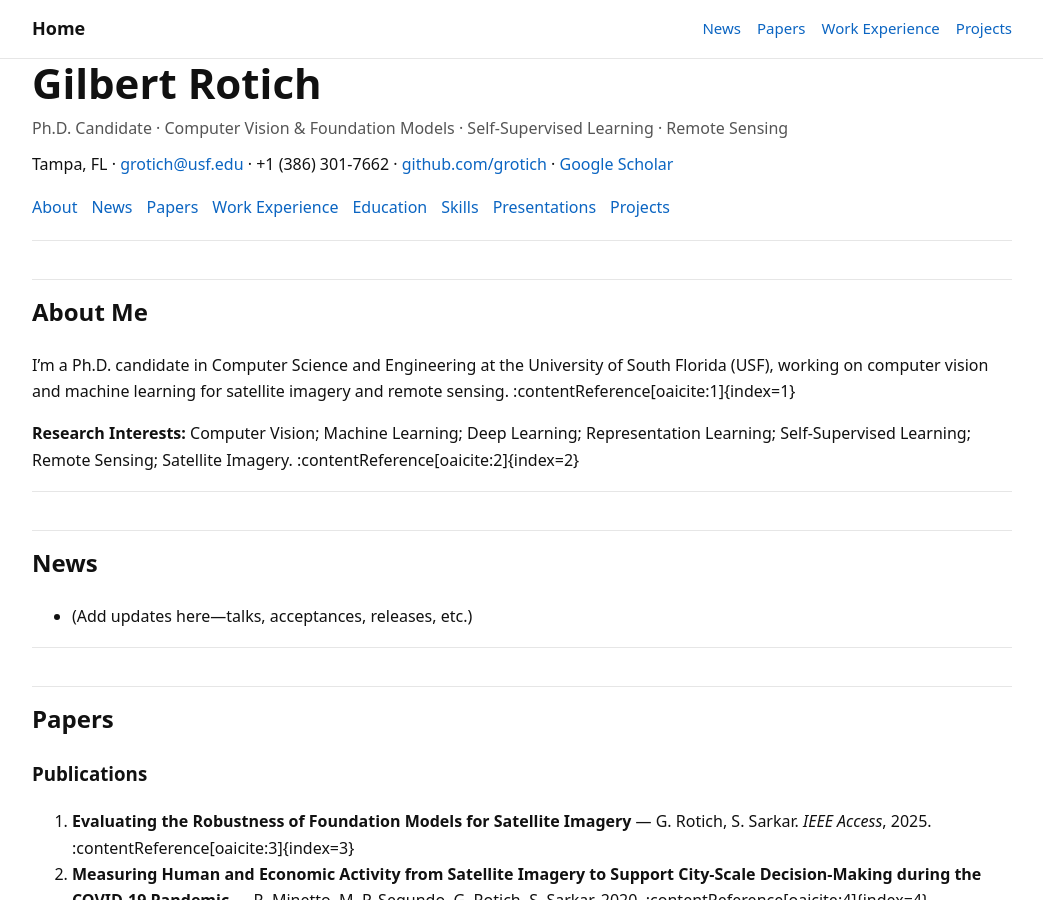
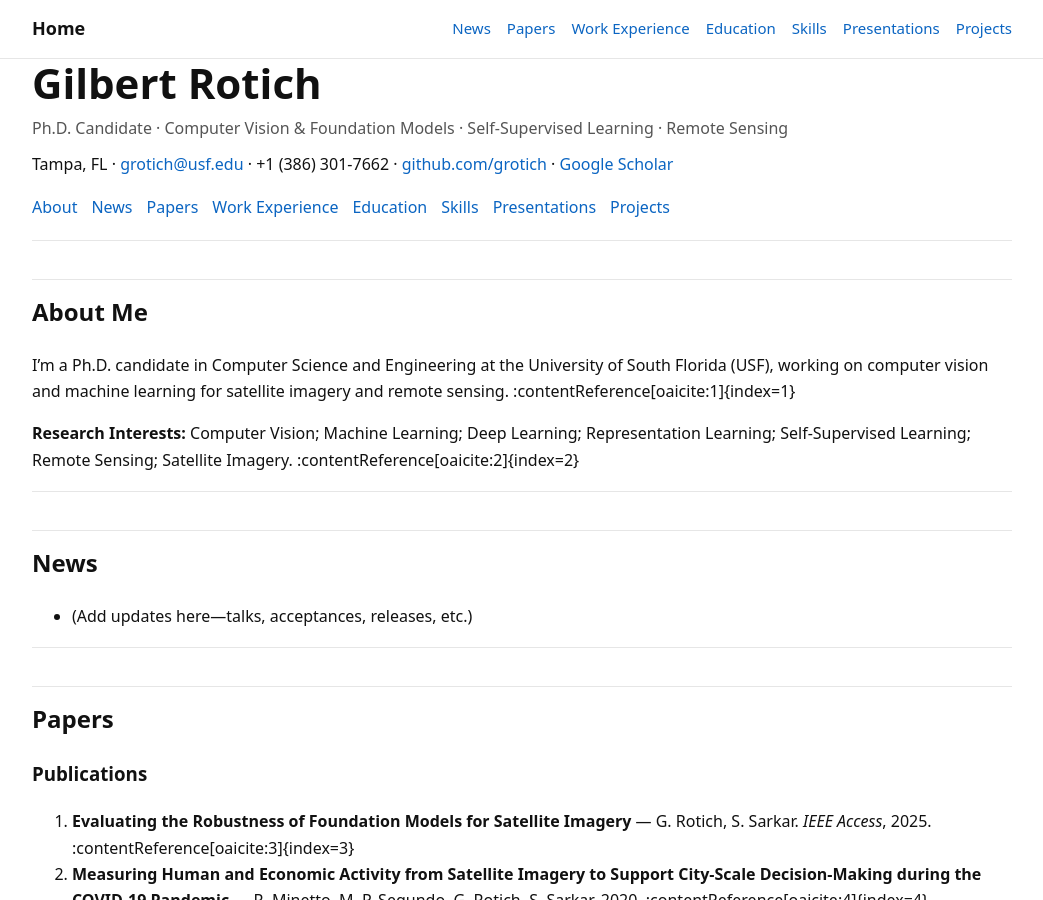
Before and after one commit to g-rotich/gilbertrotich, a Jekyll site: the page built from index.md, in a window 1280 px wide and 900 px high. Shown: the whole window, without its empty margins (118-1161 px from the left). Built offline with Jekyll 4.4.1, drawn with Linux system fonts in a browser that asks for light colours.

Commit message:
Add new navigation links for education and skills

```diff
--- a/_layouts/default.html
+++ b/_layouts/default.html
@@ -49,11 +49,15 @@
     <div class="topbar">
       <div class="brand">{{ site.title }}</div>
       <nav aria-label="Site">
-        <a href="/#news">News</a>
-        <a href="/#papers">Papers</a>
-        <a href="/#experience">Work Experience</a>
-        <a href="/#projects">Projects</a>
-      </nav>
+  <a href="/#news">News</a>
+  <a href="/#papers">Papers</a>
+  <a href="/#experience">Work Experience</a>
+  <a href="/#education">Education</a>
+  <a href="/#skills">Skills</a>
+  <a href="/#presentations">Presentations</a>
+  <a href="/#projects">Projects</a>
+</nav>
+
     </div>
   </div>
 </header>
```
